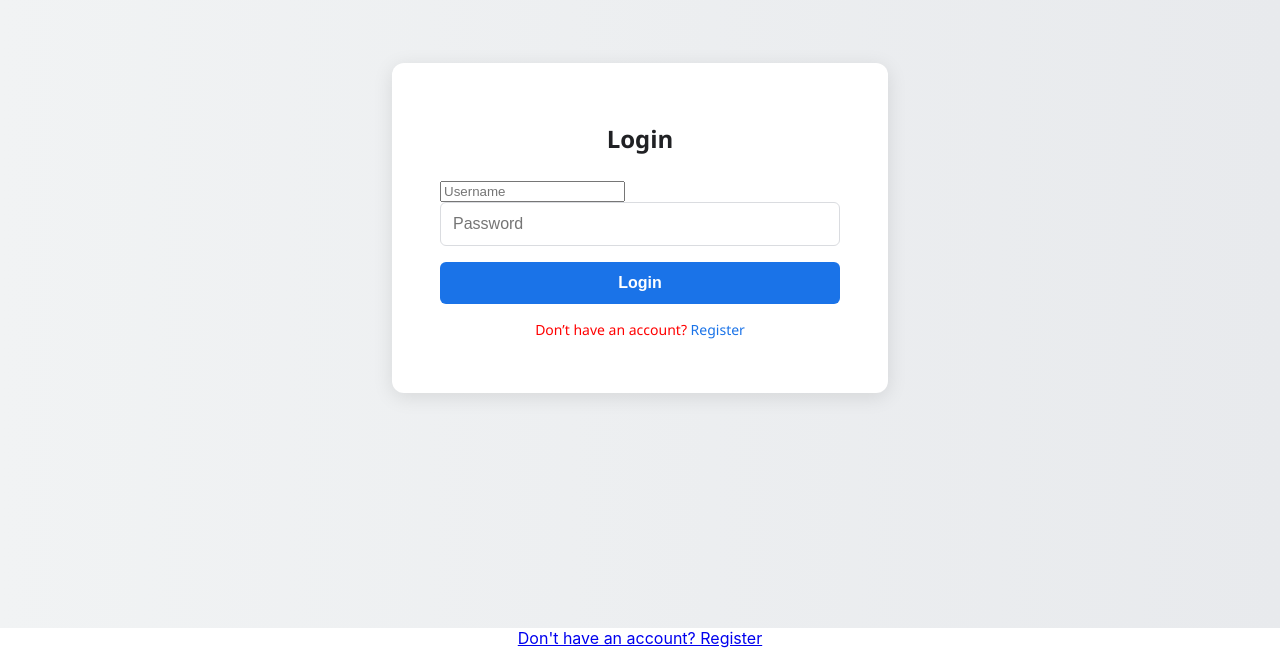
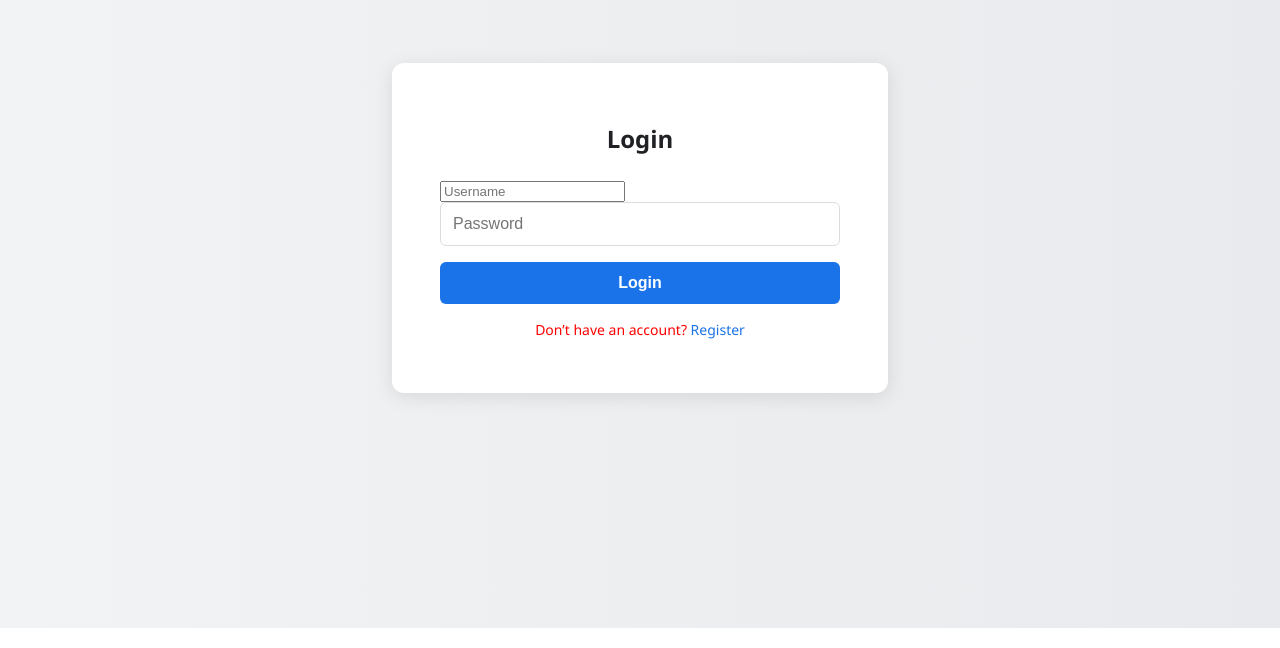
Before and after one commit to nav1s/Bmail, a React (Create React App) app in the folder src/reactfrontend/: page /login in a window 1280 px wide. Shown: the part 172-820 px from the top of the page. Built offline with nearby package versions, Linux system fonts and the light colour scheme.

Commit message:
fixed a problem in login page

```diff
--- a/src/reactfrontend/src/pages/loginPage.jsx
+++ b/src/reactfrontend/src/pages/loginPage.jsx
@@ -56,11 +56,6 @@ export default function LoginPage() {
         onSubmit={handleSubmit}
         error={error}
       />
-
-      {/* Link to registration page */}
-      <div style={{ textAlign: "center" }}>
-        <Link to="/register">Don't have an account? Register</Link>
-      </div>
     </>
   );
 }
```
